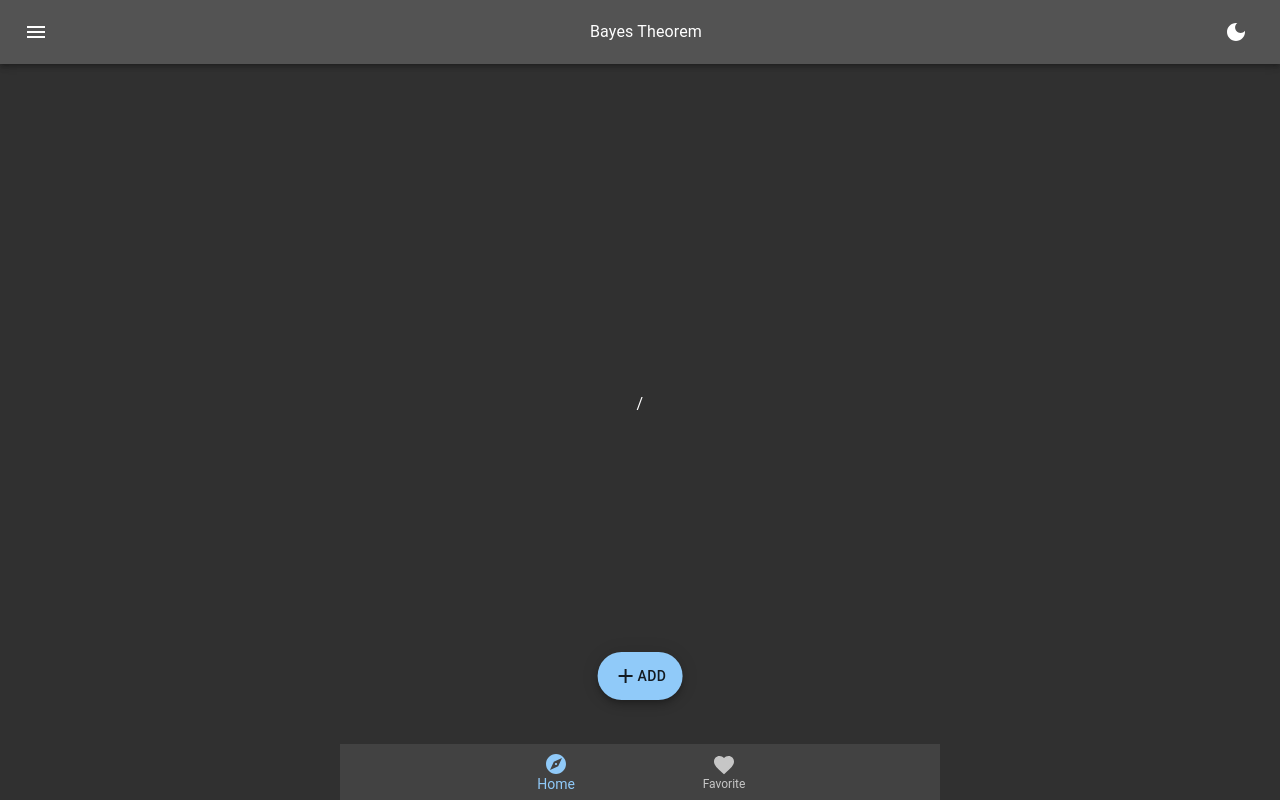
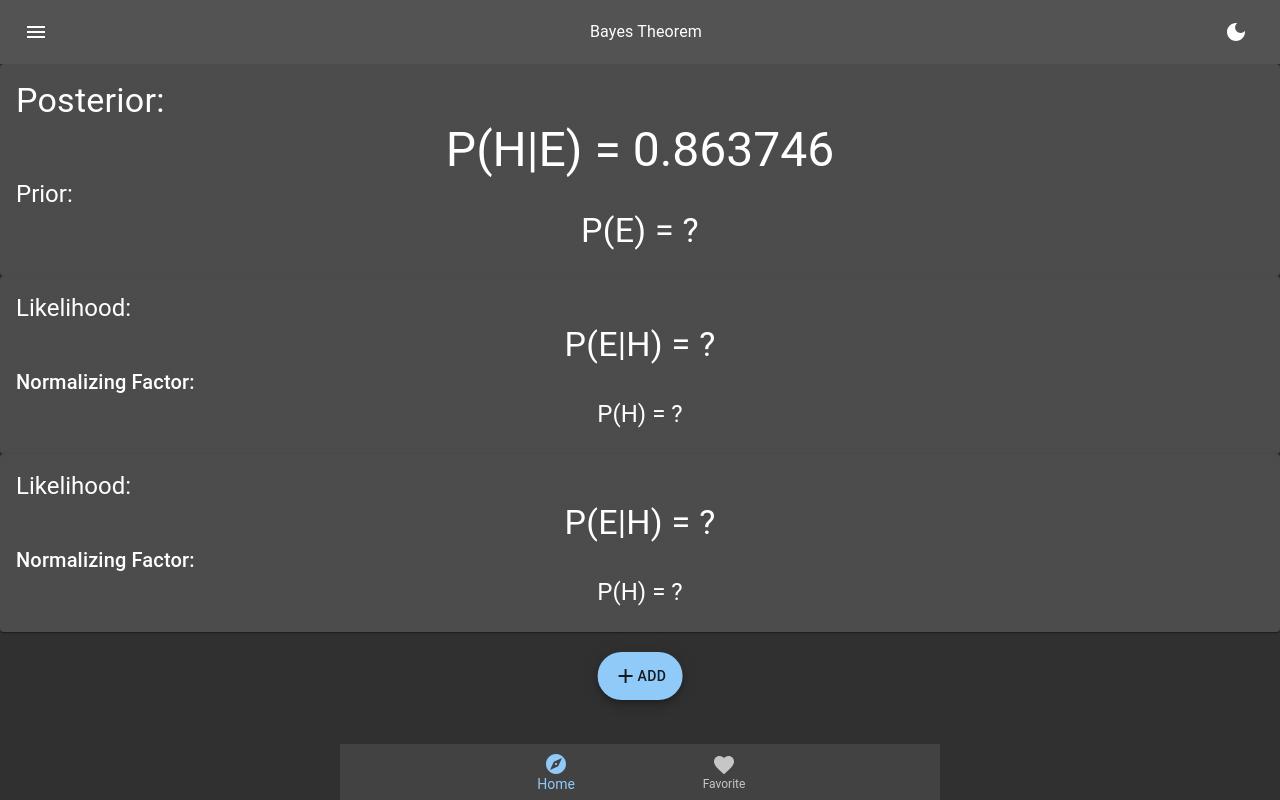
Before and after one commit to quantumsnowball/bayes-domain, a Next.js app: page / in a window 1280 px wide. Built offline with nearby package versions, Linux system fonts and the light colour scheme.

Commit message:
layout: a basic draft of the main page card layout

```diff
--- a/components/Pages/Home.tsx
+++ b/components/Pages/Home.tsx
@@ -1,8 +1,51 @@
-import { Typography } from "@mui/material"
+import {
+  Button,
+  Card, CardActions, CardContent,
+  styled,
+  Typography
+} from "@mui/material"
+import { Overflow, Stretch, TopContent } from "../styled/containers"
+
+
+function HypothesisCard() {
+  return (
+    <Card sx={{ minWidth: 275 }}>
+      <CardContent>
+        <Typography variant="h4" sx={{ textAlign: 'left' }}>Posterior:</Typography>
+        <Typography variant="h3">P(H|E) = 0.863746</Typography>
+        <Typography variant="h5" sx={{ textAlign: 'left' }}>Prior:</Typography>
+        <Typography variant="h4">P(E) = ?</Typography>
+      </CardContent>
+    </Card>
+  )
+}
+
+
+function EvidenceCard() {
+  return (
+    <Card sx={{ minWidth: 275 }}>
+      <CardContent>
+        <Typography variant="h5" sx={{ textAlign: 'left' }}>Likelihood:</Typography>
+        <Typography variant="h4">P(E|H) = ?</Typography>
+        <Typography variant="h6" sx={{ textAlign: 'left' }}>Normalizing Factor:</Typography>
+        <Typography variant="h5">P(H) = ?</Typography>
+      </CardContent>
+    </Card>
+  )
+}
+
+
+const ContentDiv = styled(Overflow(Stretch(TopContent('div'))))`
+`
 
 function Home() {
+
   return (
-    <Typography>/</Typography>
+    <ContentDiv>
+      <HypothesisCard />
+      <EvidenceCard />
+      <EvidenceCard />
+    </ContentDiv>
   )
 }
 
--- a/components/styled/containers.tsx
+++ b/components/styled/containers.tsx
@@ -26,3 +26,12 @@ export const CenterContent: Styler = e => styled(e)`
   align-items: stretch;
   text-align: center;
 `;
+
+export const TopContent: Styler = e => styled(e)`
+  /* children */
+  display: flex;
+  flex-flow: column nowrap;
+  justify-content: flex-start;
+  align-content: center;
+  align-items: stretch;
+`;
```
